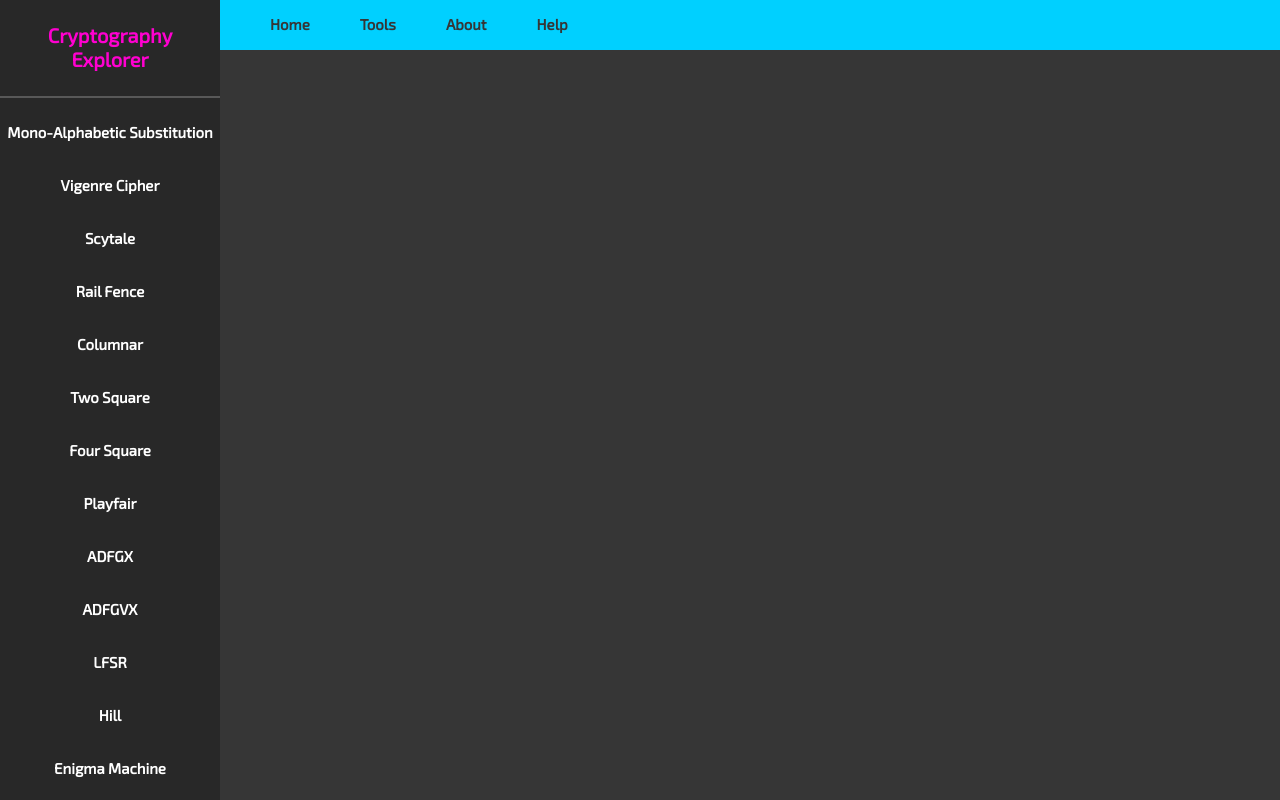
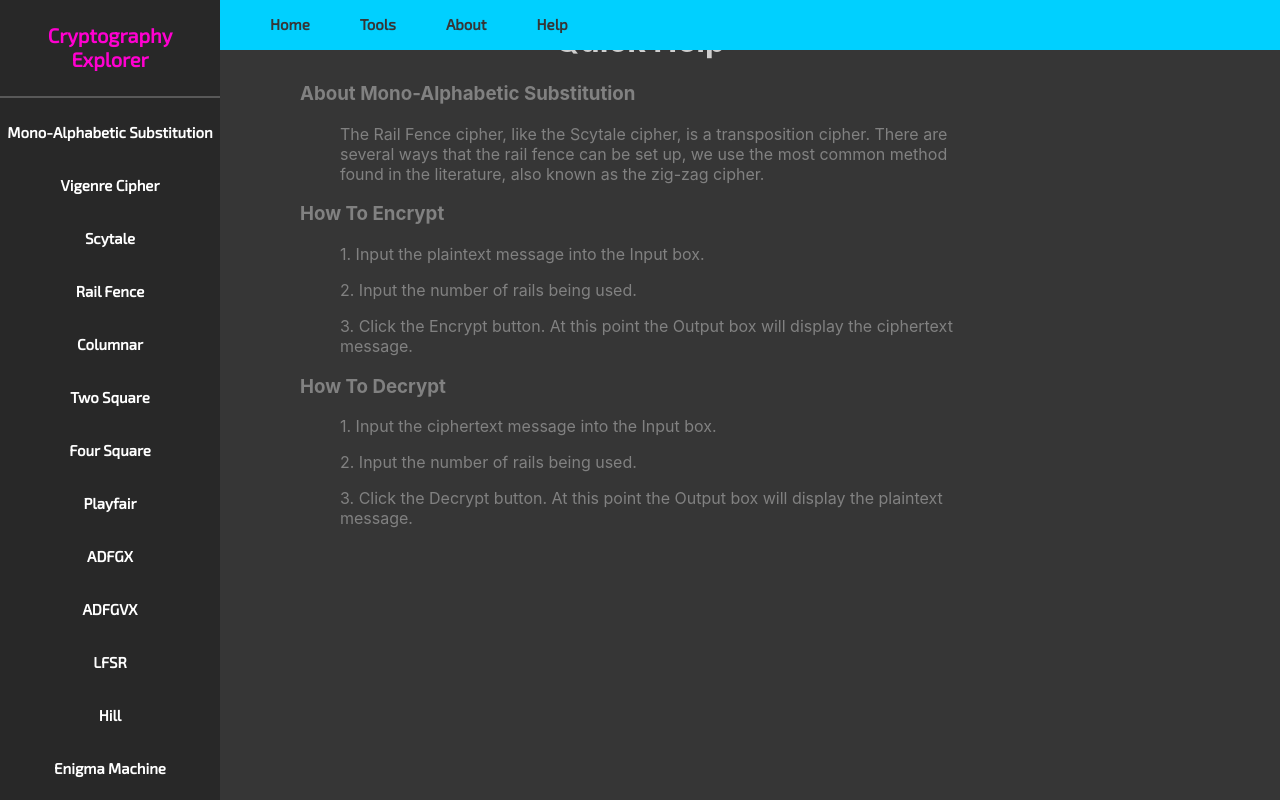
Before and after one commit to nickhudson4/Software-Engineering-Project, a React (Create React App) app in the folder main_app/: page / in a window 1280 px wide. Both pictures are taken after a click on the element "Mono-Alphabetic Substitution". Built offline with nearby package versions, Linux system fonts and the light colour scheme.

Commit message:
Merge Conflict fix

```diff
--- a/main_app/src/Components/Body/InnerBody/CipherArea.js
+++ b/main_app/src/Components/Body/InnerBody/CipherArea.js
@@ -16,7 +16,11 @@ import NewColumnar from './CipherArea/NewColumnar';
 class CipherArea extends Component {
   render() {
     return (
+      <div>
         <GetCipher whichCipher = {this.props.whichCipherClicked}/>
+        <QuickHelp whichCipher = {this.props.whichCipherClicked}/>
+      </div>
+
     );
   }
 }
@@ -76,5 +80,149 @@ const GetCipher = (props) => {
   }
 
 }
+const QuickHelp = (props) => {
+
+  if (props.whichCipher === 'mono'){
+    return (
+      <div className="quickHelp_div">
+        <h1>Quick Help</h1>
+        <h3><b>About Mono-Alphabetic Substitution</b></h3>
+        <p>The Rail Fence cipher, like the Scytale cipher, is a transposition cipher. There are several ways that the rail fence can be set up, we use the most common method found in the literature, also known as the zig-zag cipher.</p>
+        <h3><b>How To Encrypt</b></h3>
+        <p>1. Input the plaintext message into the Input box.</p>
+        <p>2. Input the number of rails being used.</p>
+        <p>3. Click the Encrypt button. At this point the Output box will display the ciphertext message.</p>
+        <h3><b>How To Decrypt</b></h3>
+        <p>1. Input the ciphertext message into the Input box.</p>
+        <p>2. Input the number of rails being used.</p>
+        <p>3. Click the Decrypt button. At this point the Output box will display the plaintext message.</p>
+      </div>
+    );
+  }
+  else if (props.whichCipher === 'rail'){
+    return (
+      <div className="quickHelp_div">
+        <h1>Quick Help</h1>
+        <h3><b>About Rail Fence</b></h3>
+        <p>The Rail Fence cipher, like the Scytale cipher, is a transposition cipher. There are several ways that the rail fence can be set up, we use the most common method found in the literature, also known as the zig-zag cipher.</p>
+        <h3><b>How To Encrypt</b></h3>
+        <p>1. Input the plaintext message into the Input box.</p>
+        <p>2. Input the number of rails being used.</p>
+        <p>3. Click the Encrypt button. At this point the Output box will display the ciphertext message.</p>
+        <h3><b>How To Decrypt</b></h3>
+        <p>1. Input the ciphertext message into the Input box.</p>
+        <p>2. Input the number of rails being used.</p>
+        <p>3. Click the Decrypt button. At this point the Output box will display the plaintext message.</p>
+      </div>
+    );
+  }
+  else if (props.whichCipher === 'adfgx'){
+    return (
+      <div className="quickHelp_div">
+        <h1>Quick Help</h1>
+        <h3><b>About ADFGX</b></h3>
+        <p>The Rail Fence cipher, like the Scytale cipher, is a transposition cipher. There are several ways that the rail fence can be set up, we use the most common method found in the literature, also known as the zig-zag cipher.</p>
+        <h3><b>How To Encrypt</b></h3>
+        <p>1. Input the plaintext message into the Input box.</p>
+        <p>2. Input the number of rails being used.</p>
+        <p>3. Click the Encrypt button. At this point the Output box will display the ciphertext message.</p>
+        <h3><b>How To Decrypt</b></h3>
+        <p>1. Input the ciphertext message into the Input box.</p>
+        <p>2. Input the number of rails being used.</p>
+        <p>3. Click the Decrypt button. At this point the Output box will display the plaintext message.</p>
+      </div>
+    );
+  }
+  else if (props.whichCipher === 'adfgvx'){
+    return (
+      <div className="quickHelp_div">
+        <h1>Quick Help</h1>
+        <h3><b>About ADFGVX</b></h3>
+        <p>The Rail Fence cipher, like the Scytale cipher, is a transposition cipher. There are several ways that the rail fence can be set up, we use the most common method found in the literature, also known as the zig-zag cipher.</p>
+        <h3><b>How To Encrypt</b></h3>
+        <p>1. Input the plaintext message into the Input box.</p>
+        <p>2. Input the number of rails being used.</p>
+        <p>3. Click the Encrypt button. At this point the Output box will display the ciphertext message.</p>
+        <h3><b>How To Decrypt</b></h3>
+        <p>1. Input the ciphertext message into the Input box.</p>
+        <p>2. Input the number of rails being used.</p>
+        <p>3. Click the Decrypt button. At this point the Output box will display the plaintext message.</p>
+      </div>
+    );
+  }
+  else if (props.whichCipher === 'four'){
+    return (
+      <div className="quickHelp_div">
+        <h1>Quick Help</h1>
+        <h3><b>About Four Square</b></h3>
+        <p>The Rail Fence cipher, like the Scytale cipher, is a transposition cipher. There are several ways that the rail fence can be set up, we use the most common method found in the literature, also known as the zig-zag cipher.</p>
+        <h3><b>How To Encrypt</b></h3>
+        <p>1. Input the plaintext message into the Input box.</p>
+        <p>2. Input the number of rails being used.</p>
+        <p>3. Click the Encrypt button. At this point the Output box will display the ciphertext message.</p>
+        <h3><b>How To Decrypt</b></h3>
+        <p>1. Input the ciphertext message into the Input box.</p>
+        <p>2. Input the number of rails being used.</p>
+        <p>3. Click the Decrypt button. At this point the Output box will display the plaintext message.</p>
+      </div>
+    );
+  }
+  else if (props.whichCipher === 'two'){
+    return (
+      <div className="quickHelp_div">
+        <h1>Quick Help</h1>
+        <h3><b>About Two Square</b></h3>
+        <p>The Rail Fence cipher, like the Scytale cipher, is a transposition cipher. There are several ways that the rail fence can be set up, we use the most common method found in the literature, also known as the zig-zag cipher.</p>
+        <h3><b>How To Encrypt</b></h3>
+        <p>1. Input the plaintext message into the Input box.</p>
+        <p>2. Input the number of rails being used.</p>
+        <p>3. Click the Encrypt button. At this point the Output box will display the ciphertext message.</p>
+        <h3><b>How To Decrypt</b></h3>
+        <p>1. Input the ciphertext message into the Input box.</p>
+        <p>2. Input the number of rails being used.</p>
+        <p>3. Click the Decrypt button. At this point the Output box will display the plaintext message.</p>
+      </div>
+    );
+  }
+  else if (props.whichCipher === 'play'){
+    return (
+      <div className="quickHelp_div">
+        <h1>Quick Help</h1>
+        <h3><b>About PlayFair</b></h3>
+        <p>The Rail Fence cipher, like the Scytale cipher, is a transposition cipher. There are several ways that the rail fence can be set up, we use the most common method found in the literature, also known as the zig-zag cipher.</p>
+        <h3><b>How To Encrypt</b></h3>
+        <p>1. Input the plaintext message into the Input box.</p>
+        <p>2. Input the number of rails being used.</p>
+        <p>3. Click the Encrypt button. At this point the Output box will display the ciphertext message.</p>
+        <h3><b>How To Decrypt</b></h3>
+        <p>1. Input the ciphertext message into the Input box.</p>
+        <p>2. Input the number of rails being used.</p>
+        <p>3. Click the Decrypt button. At this point the Output box will display the plaintext message.</p>
+      </div>
+    );
+  }
+  else if (props.whichCipher === 'vig'){
+    return (
+      <div className="quickHelp_div">
+        <h1>Quick Help</h1>
+        <h3><b>About Vigenre</b></h3>
+        <p>The Rail Fence cipher, like the Scytale cipher, is a transposition cipher. There are several ways that the rail fence can be set up, we use the most common method found in the literature, also known as the zig-zag cipher.</p>
+        <h3><b>How To Encrypt</b></h3>
+        <p>1. Input the plaintext message into the Input box.</p>
+        <p>2. Input the number of rails being used.</p>
+        <p>3. Click the Encrypt button. At this point the Output box will display the ciphertext message.</p>
+        <h3><b>How To Decrypt</b></h3>
+        <p>1. Input the ciphertext message into the Input box.</p>
+        <p>2. Input the number of rails being used.</p>
+        <p>3. Click the Decrypt button. At this point the Output box will display the plaintext message.</p>
+      </div>
+    );
+  }
+  else { //Error return empty div
+    return (
+      <div></div>
+    );
+  }
+}
 
 export default CipherArea;
--- a/main_app/src/Components/Body/InnerBody/CipherArea/CipherArea.css
+++ b/main_app/src/Components/Body/InnerBody/CipherArea/CipherArea.css
@@ -1,8 +1,14 @@
 #railFence_div{
   /* float: left; */
+  /* text-align: center;
+  padding: 50px 0px 100px 300px; */
+
+}
+.specific_cipher_class {
+  /* float: left; */
+  /* padding-left: 300px; */
   text-align: center;
-  padding: 50px 0px 100px 300px;
-
+  padding-top: 100px;
 }
 
 .specific_cipher_class h1{
@@ -11,13 +17,15 @@
 
 .inputOutput_textArea {
   background-color: #282828;
-  border: 1px solid #20a0e5;
+  /* border: 1px solid #20a0e5; */
+  border: none;
   color: wheat;
 }
 .specific_cipher_class button{
   color: #20a0e5;
   background-color: black;
-  border: 1px solid #20a0e5;
+  /* border: 1px solid #20a0e5; */
+  border: none;
 }
 
 .textBox_form {
--- a/main_app/src/Components/Body/InnerBody/InnerBody.css
+++ b/main_app/src/Components/Body/InnerBody/InnerBody.css
@@ -29,6 +29,21 @@
     /* text-align: center; */
 }
 
+.quickHelp_div {
+    color: rgb(129, 129, 129);
+    padding-left: 300px;
+    padding-right: 300px;
+    /* text-align: center; */
+}
+.quickHelp_div h1{
+    text-align: center;
+    color: rgb(207, 207, 207);
+}
+.quickHelp_div p{
+    padding-left: 40px;
+}
+
+
 /* .inputOutput_textArea {
 
 } */
```
